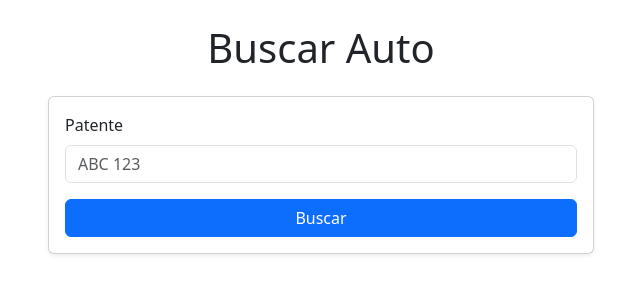
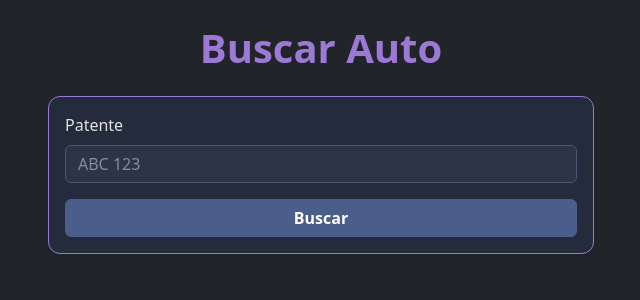
Before and after one commit to Alejo4758/SistemaGestorAutos, a PHP site: page /BuscarAuto.php in a window 1280 px wide. Shown: the top 300 px of the page, without its empty margins (319-959 px from the left). Run offline with PHP 8.4, Linux system fonts and the light colour scheme.

Commit message:
Actualización de estilo en 'BuscarAuto.php'

```diff
--- a/Vista/BuscarAuto.php
+++ b/Vista/BuscarAuto.php
@@ -2,14 +2,15 @@
 <html lang="es">
 <head>
     <?php include_once __DIR__ . "/../includes/head.php" ?>
+    <link rel="stylesheet" href="CSS/styles.css">
     <title>Buscar Auto</title>
 </head>
-<body>
+<body class="bg-dark text-light">
     <div class="container my-4">
-        <h1 class="mb-4 text-center">Buscar Auto</h1>
+        <h1 class="mb-4 text-center titulo-personalizado">Buscar Auto</h1>
         <div class="row justify-content-center">
             <div class="col-md-6">
-                <div class="card shadow-sm">
+                <div class="card card-personalizada shadow-sm">
                     <div class="card-body">
                         <form action="Acciones/AccionBuscarAuto.php" method="post" class="needs-validation" novalidate>
                             <div class="mb-3">
@@ -17,7 +18,7 @@
                                 <input type="text" name="patente" id="patente" class="form-control" placeholder="ABC 123" required pattern="[A-Z]{3}\s[0-9]{3}">
                                 <div class="invalid-feedback">Por favor, ingrese una patente válida</div>
                             </div>
-                            <button type="submit" class="btn btn-primary w-100">Buscar</button>
+                            <button type="submit" class="btn btn-personalizado w-100">Buscar</button>
                         </form>
                     </div>
                 </div>
```
